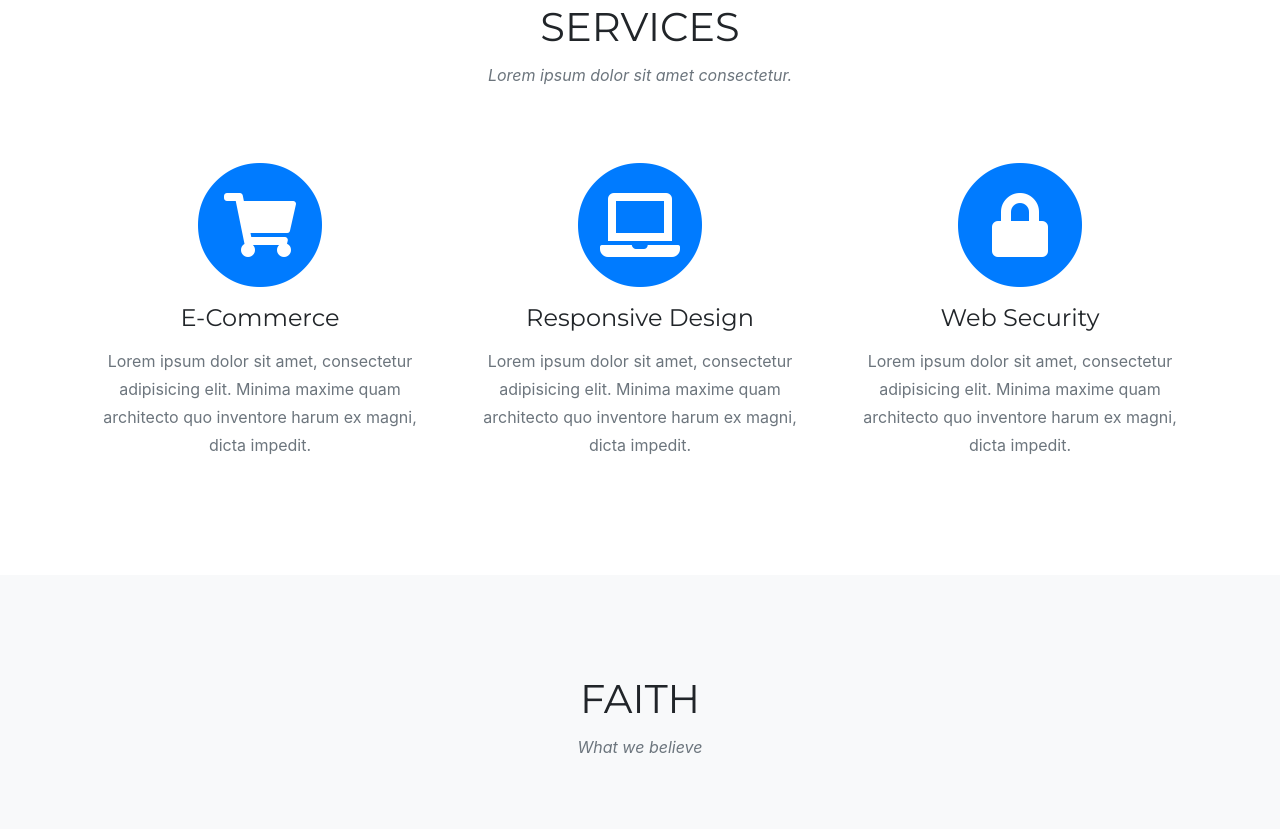
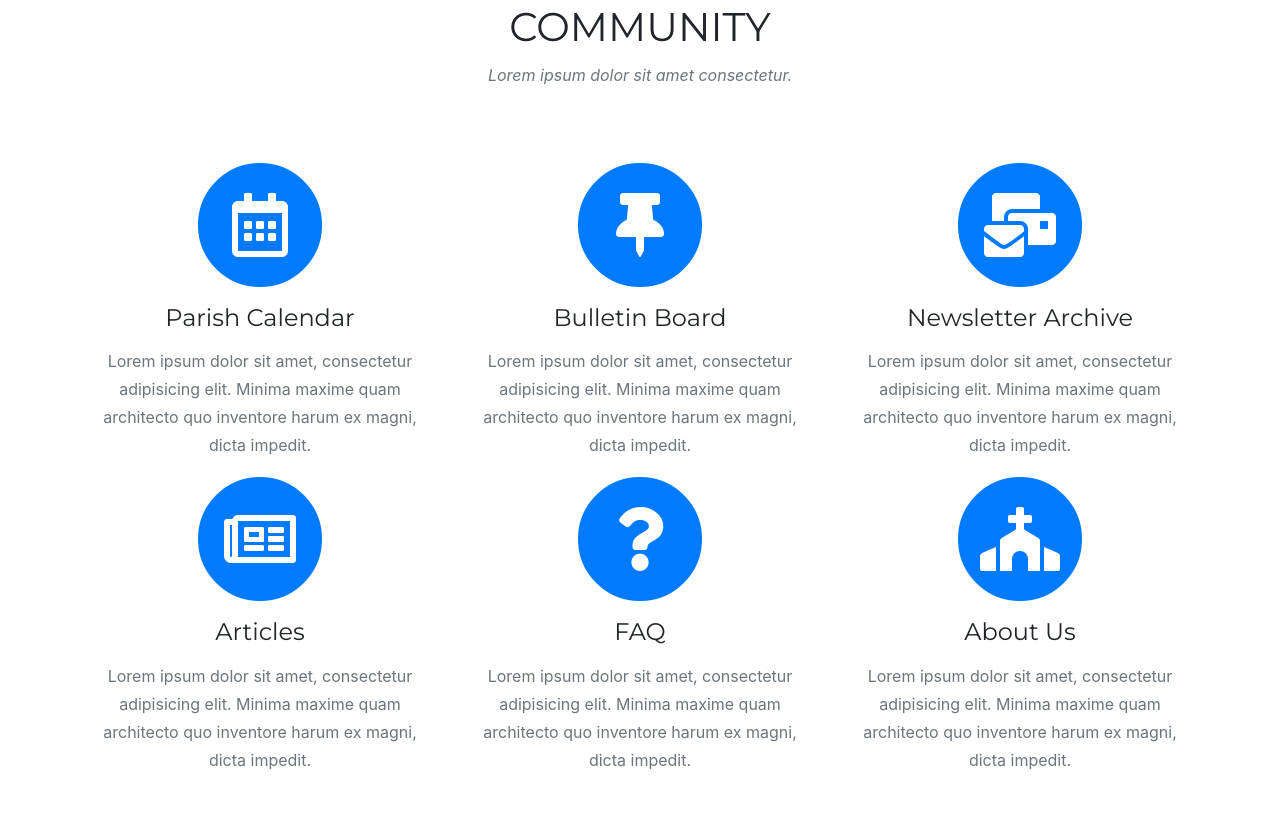
Before and after one commit to justinthompson593/justinthompson593.github.io, a website with bundled scripts: page hagoc/index.html in a window 1280 px wide. Shown: the part 1511-2340 px from the top of the page. Built offline with nearby package versions, Linux system fonts and the light colour scheme; files whose address does not match are found by name; a web font is replaced by a local one.

Commit message:
Adding wrapper for logos on navbar

```diff
--- a/hagoc/index.html
+++ b/hagoc/index.html
@@ -30,16 +30,27 @@
   <!-- Navigation -->
   <nav class="navbar navbar-expand-lg navbar-dark fixed-top" id="mainNav">
     <div class="container">
-      <a class="navbar-brand js-scroll-trigger" href="https://www.goarch.org"><img src="img/goa_seal.png" width="103" height="100"></a>
-	  <a class="navbar-brand js-scroll-trigger" href="#page-top"><img src="img/hagoc_logo.png" width="320" height="80"></a>
-      <button class="navbar-toggler navbar-toggler-right" type="button" data-toggle="collapse" data-target="#navbarResponsive" aria-controls="navbarResponsive" aria-expanded="false" aria-label="Toggle navigation">
+
+		<!-- <a class="navbar-brand js-scroll-trigger" href="#page-top"><img src="img/hagoc_logo_2.png" width="335" height="104" usemap="#logomap" border="0"></a>
+		<map name="logomap">
+		<area shape="rect" coords="0,0,80,104" href="https://www.goarch.org">
+		<area shape="rect" coords="80, 0, 335, 104" href="#page-top">
+		</map> -->
+
+	  <div id="logoWrapper">
+  	  <a class="navbar-brand js-scroll-trigger" href="https://www.goarch.org"><img src="img/goa_seal.png" width="103" height="100"></a>
+  	  <a class="navbar-brand js-scroll-trigger" href="#page-top"><img src="img/hagoc_logo_1.png" width="255" height="89"></a>
+	  </div>
+
+
+	  <button class="navbar-toggler navbar-toggler-right" type="button" data-toggle="collapse" data-target="#navbarResponsive" aria-controls="navbarResponsive" aria-expanded="false" aria-label="Toggle navigation">
         Menu
         <i class="fas fa-bars"></i>
       </button>
       <div class="collapse navbar-collapse" id="navbarResponsive">
         <ul class="navbar-nav text-uppercase ml-auto">
           <li class="nav-item">
-            <a class="nav-link js-scroll-trigger" href="#services">Services</a>
+            <a class="nav-link js-scroll-trigger" href="#community">Community</a>
           </li>
           <li class="nav-item">
             <a class="nav-link js-scroll-trigger" href="#portfolio">Faith</a>
@@ -75,40 +86,79 @@
     </div>
   </header>
 
-  <!-- Services -->
-  <section class="page-section" id="services">
+  <!-- Community -->
+  <section class="page-section" id="community">
     <div class="container">
       <div class="row">
         <div class="col-lg-12 text-center">
-          <h2 class="section-heading text-uppercase">Services</h2>
+          <h2 class="section-heading text-uppercase">Community</h2>
           <h3 class="section-subheading text-muted">Lorem ipsum dolor sit amet consectetur.</h3>
         </div>
       </div>
+
       <div class="row text-center">
         <div class="col-md-4">
           <span class="fa-stack fa-4x">
             <i class="fas fa-circle fa-stack-2x text-primary"></i>
-            <i class="fas fa-shopping-cart fa-stack-1x fa-inverse"></i>
+			<i class="far fa-calendar-alt fa-stack-1x fa-inverse"></i>
+            <!-- <i class="fas fa-shopping-cart fa-stack-1x fa-inverse"></i> -->
           </span>
-          <h4 class="service-heading">E-Commerce</h4>
+          <h4 class="service-heading">Parish Calendar</h4>
           <p class="text-muted">Lorem ipsum dolor sit amet, consectetur adipisicing elit. Minima maxime quam architecto quo inventore harum ex magni, dicta impedit.</p>
         </div>
+
         <div class="col-md-4">
           <span class="fa-stack fa-4x">
             <i class="fas fa-circle fa-stack-2x text-primary"></i>
-            <i class="fas fa-laptop fa-stack-1x fa-inverse"></i>
+			<i class="fas fa-thumbtack fa-stack-1x fa-inverse"></i>
+            <!-- <i class="fas fa-laptop fa-stack-1x fa-inverse"></i> -->
           </span>
-          <h4 class="service-heading">Responsive Design</h4>
+          <h4 class="service-heading">Bulletin Board</h4>
           <p class="text-muted">Lorem ipsum dolor sit amet, consectetur adipisicing elit. Minima maxime quam architecto quo inventore harum ex magni, dicta impedit.</p>
         </div>
+
         <div class="col-md-4">
           <span class="fa-stack fa-4x">
             <i class="fas fa-circle fa-stack-2x text-primary"></i>
-            <i class="fas fa-lock fa-stack-1x fa-inverse"></i>
+			<i class="fas fa-mail-bulk fa-stack-1x fa-inverse"></i>
+            <!-- <i class="fas fa-lock fa-stack-1x fa-inverse"></i> -->
           </span>
-          <h4 class="service-heading">Web Security</h4>
+          <h4 class="service-heading">Newsletter Archive</h4>
           <p class="text-muted">Lorem ipsum dolor sit amet, consectetur adipisicing elit. Minima maxime quam architecto quo inventore harum ex magni, dicta impedit.</p>
         </div>
+
+	        <div class="col-md-4">
+	          <span class="fa-stack fa-4x">
+	            <i class="fas fa-circle fa-stack-2x text-primary"></i>
+	            <i class="far fa-newspaper fa-stack-1x fa-inverse"></i>
+				<!-- <i class="far fa-newspaper"></i> -->
+	          </span>
+	          <h4 class="service-heading">Articles</h4>
+	          <p class="text-muted">Lorem ipsum dolor sit amet, consectetur adipisicing elit. Minima maxime quam architecto quo inventore harum ex magni, dicta impedit.</p>
+	        </div>
+
+
+        <div class="col-md-4">
+          <span class="fa-stack fa-4x">
+            <i class="fas fa-circle fa-stack-2x text-primary"></i>
+			<i class="fas fa-question fa-stack-1x fa-inverse"></i>
+            <!-- <i class="fas fa-lock fa-stack-1x fa-inverse"></i> -->
+          </span>
+          <h4 class="service-heading">FAQ</h4>
+          <p class="text-muted">Lorem ipsum dolor sit amet, consectetur adipisicing elit. Minima maxime quam architecto quo inventore harum ex magni, dicta impedit.</p>
+        </div>
+
+        <div class="col-md-4">
+          <span class="fa-stack fa-4x">
+            <i class="fas fa-circle fa-stack-2x text-primary"></i>
+			<i class="fas fa-church fa-stack-1x fa-inverse"></i>
+            <!-- <i class="fas fa-lock fa-stack-1x fa-inverse"></i> -->
+          </span>
+          <h4 class="service-heading">About Us</h4>
+          <p class="text-muted">Lorem ipsum dolor sit amet, consectetur adipisicing elit. Minima maxime quam architecto quo inventore harum ex magni, dicta impedit.</p>
+        </div>
+
+
       </div>
     </div>
   </section>
```
